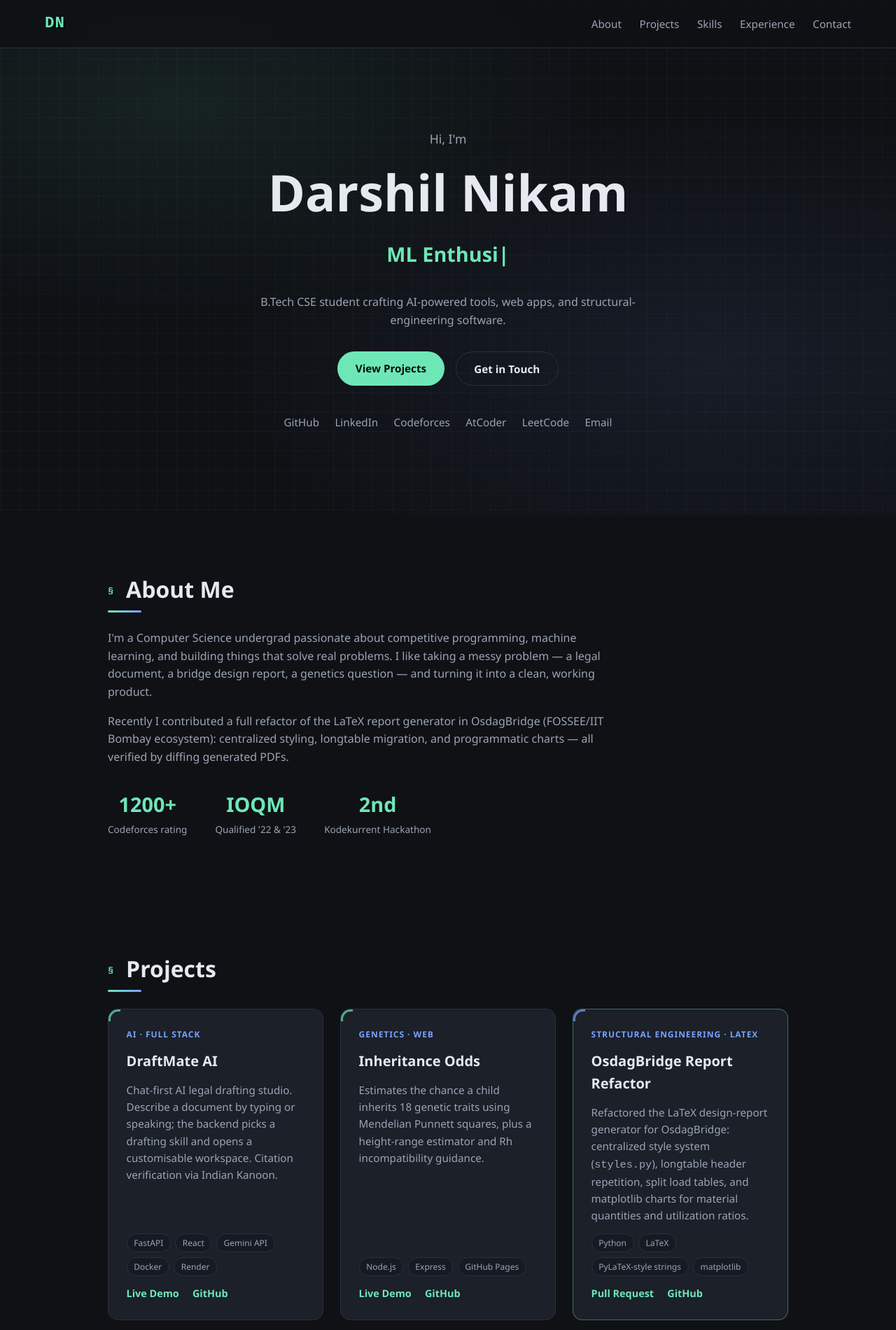
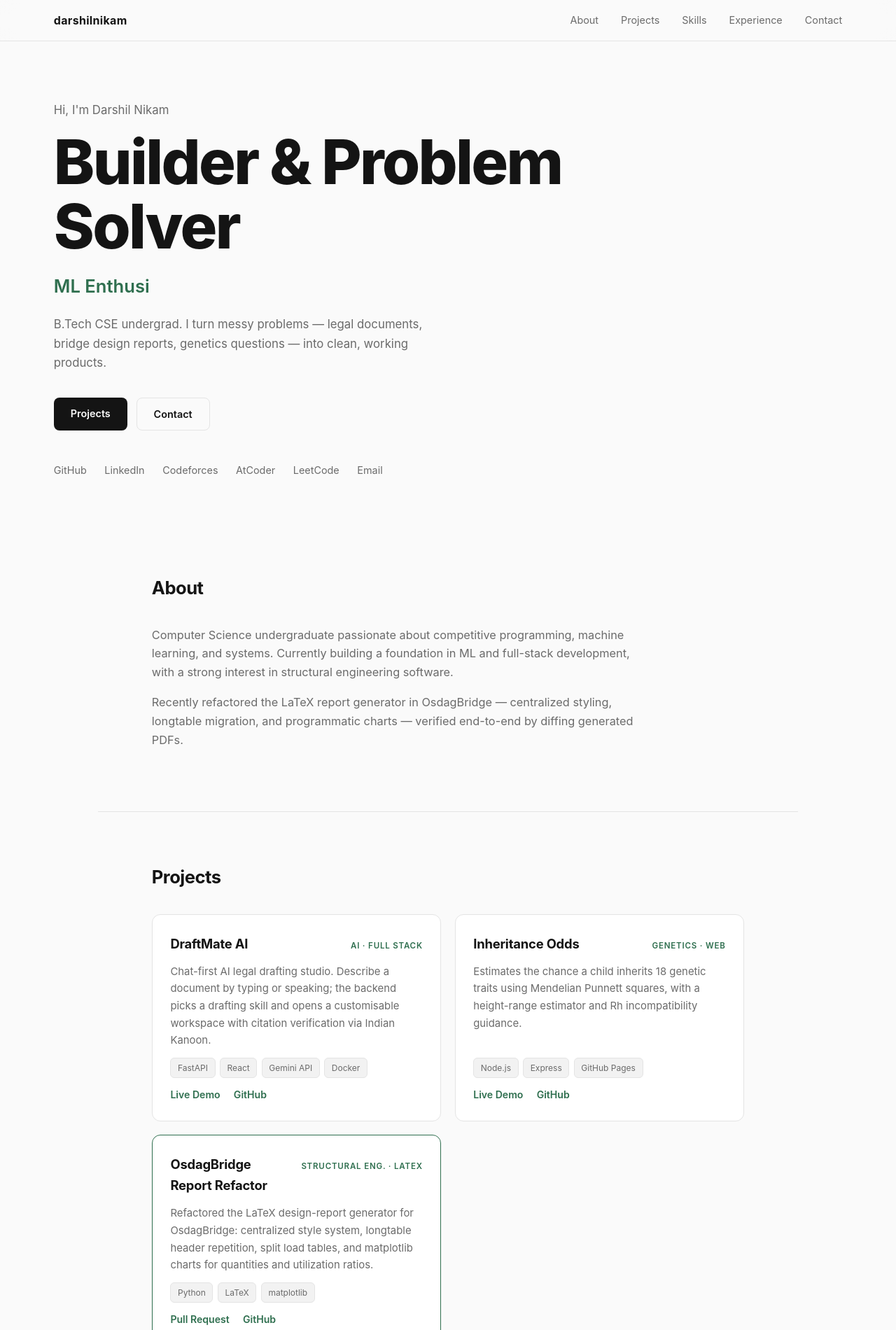
Before and after one commit to darshilnikam01-lgtm/darshilnikam01-lgtm.github.io, a plain HTML site: page index.html in a window 1280 px wide. Shown: the top 1900 px of the page at 70% size. Drawn offline with Linux system fonts and the light colour scheme.

Commit message:
Restyle to minimal kaicsm.dev-like layout; split IOQM/RMO awards

```diff
--- a/index.html
+++ b/index.html
@@ -3,14 +3,14 @@
 <head>
   <meta charset="UTF-8" />
   <meta name="viewport" content="width=device-width, initial-scale=1.0" />
-  <title>Darshil Nikam — Builder & Problem Solver</title>
+  <title>Darshil Nikam</title>
   <meta name="description" content="Darshil Nikam — B.Tech CSE student building AI tools, web apps, and structural engineering software." />
   <link rel="stylesheet" href="style.css" />
 </head>
 <body>
 
   <nav class="nav">
-    <a class="nav__logo" href="#top"><span class="px">DN</span></a>
+    <a class="nav__logo" href="#top">darshilnikam</a>
     <div class="nav__links">
       <a href="#about">About</a>
       <a href="#projects">Projects</a>
@@ -22,18 +22,16 @@
   </nav>
 
   <header class="hero" id="top">
-    <p class="hero__greeting">Hi, I'm</p>
-    <h1 class="hero__name">Darshil Nikam</h1>
-    <h2 class="hero__role">
-      <span id="typed"></span><span class="caret">|</span>
-    </h2>
+    <p class="hero__greeting">Hi, I'm Darshil Nikam</p>
+    <h1 class="hero__name">Builder &amp; Problem Solver</h1>
+    <p class="hero__role" id="typed"></p>
     <p class="hero__sub">
-      B.Tech CSE student crafting AI-powered tools, web apps, and
-      structural-engineering software.
+      B.Tech CSE undergrad. I turn messy problems — legal documents, bridge
+      design reports, genetics questions — into clean, working products.
     </p>
     <div class="hero__cta">
-      <a class="btn btn--primary" href="#projects">View Projects</a>
-      <a class="btn btn--ghost" href="#contact">Get in Touch</a>
+      <a class="btn" href="#projects">Projects</a>
+      <a class="btn btn--ghost" href="#contact">Contact</a>
     </div>
     <div class="hero__socials">
       <a href="https://github.com/darshilnikam01-lgtm" target="_blank" rel="noopener">GitHub</a>
@@ -47,43 +45,38 @@
 
   <main>
     <section class="section" id="about">
-      <h2 class="section__title"><span class="px px--sm">§</span> About Me</h2>
+      <h2 class="section__title">About</h2>
       <div class="about">
         <p>
-          I'm a Computer Science undergrad passionate about competitive
-          programming, machine learning, and building things that solve real
-          problems. I like taking a messy problem — a legal document, a bridge
-          design report, a genetics question — and turning it into a clean,
-          working product.
+          Computer Science undergraduate passionate about competitive
+          programming, machine learning, and systems. Currently building a
+          foundation in ML and full-stack development, with a strong interest
+          in structural engineering software.
         </p>
         <p>
-          Recently I contributed a full refactor of the LaTeX report generator
-          in OsdagBridge (FOSSEE/IIT Bombay ecosystem): centralized styling,
-          longtable migration, and programmatic charts — all verified by
-          diffing generated PDFs.
+          Recently refactored the LaTeX report generator in OsdagBridge —
+          centralized styling, longtable migration, and programmatic charts —
+          verified end-to-end by diffing generated PDFs.
         </p>
-        <div class="stats">
-          <div class="stat"><span class="stat__num">1200+</span><span class="stat__label">Codeforces rating</span></div>
-          <div class="stat"><span class="stat__num">IOQM</span><span class="stat__label">Qualified '22 & '23</span></div>
-          <div class="stat"><span class="stat__num">2nd</span><span class="stat__label">Kodekurrent Hackathon</span></div>
-        </div>
       </div>
     </section>
 
     <section class="section" id="projects">
-      <h2 class="section__title"><span class="px px--sm">§</span> Projects</h2>
+      <h2 class="section__title">Projects</h2>
       <div class="grid">
 
         <article class="card">
-          <div class="card__tag">AI · Full Stack</div>
-          <h3>DraftMate AI</h3>
+          <div class="card__head">
+            <h3>DraftMate AI</h3>
+            <span class="card__tag">AI · Full Stack</span>
+          </div>
           <p>
             Chat-first AI legal drafting studio. Describe a document by typing
             or speaking; the backend picks a drafting skill and opens a
-            customisable workspace. Citation verification via Indian Kanoon.
+            customisable workspace with citation verification via Indian Kanoon.
           </p>
           <ul class="card__stack">
-            <li>FastAPI</li><li>React</li><li>Gemini API</li><li>Docker</li><li>Render</li>
+            <li>FastAPI</li><li>React</li><li>Gemini API</li><li>Docker</li>
           </ul>
           <div class="card__links">
             <a href="#" target="_blank" rel="noopener">Live Demo</a>
@@ -92,11 +85,13 @@
         </article>
 
         <article class="card">
-          <div class="card__tag">Genetics · Web</div>
-          <h3>Inheritance Odds</h3>
+          <div class="card__head">
+            <h3>Inheritance Odds</h3>
+            <span class="card__tag">Genetics · Web</span>
+          </div>
           <p>
             Estimates the chance a child inherits 18 genetic traits using
-            Mendelian Punnett squares, plus a height-range estimator and Rh
+            Mendelian Punnett squares, with a height-range estimator and Rh
             incompatibility guidance.
           </p>
           <ul class="card__stack">
@@ -109,16 +104,17 @@
         </article>
 
         <article class="card card--featured">
-          <div class="card__tag">Structural Engineering · LaTeX</div>
-          <h3>OsdagBridge Report Refactor</h3>
+          <div class="card__head">
+            <h3>OsdagBridge Report Refactor</h3>
+            <span class="card__tag">Structural Eng. · LaTeX</span>
+          </div>
           <p>
             Refactored the LaTeX design-report generator for OsdagBridge:
-            centralized style system (<code>styles.py</code>), longtable header
-            repetition, split load tables, and matplotlib charts for material
-            quantities and utilization ratios.
+            centralized style system, longtable header repetition, split load
+            tables, and matplotlib charts for quantities and utilization ratios.
           </p>
           <ul class="card__stack">
-            <li>Python</li><li>LaTeX</li><li>PyLaTeX-style strings</li><li>matplotlib</li>
+            <li>Python</li><li>LaTeX</li><li>matplotlib</li>
           </ul>
           <div class="card__links">
             <a href="https://github.com/darshilnikam01-lgtm/OsdagBridge/pull/1" target="_blank" rel="noopener">Pull Request</a>
@@ -130,40 +126,40 @@
     </section>
 
     <section class="section" id="skills">
-      <h2 class="section__title"><span class="px px--sm">§</span> Skills</h2>
+      <h2 class="section__title">Skills</h2>
       <div class="skills">
         <div class="skill-group">
-          <h3>Languages</h3>
+          <h3>Programming</h3>
           <div class="chips">
             <span>Python</span><span>C++</span><span>C</span><span>JavaScript</span><span>MATLAB</span>
           </div>
         </div>
         <div class="skill-group">
-          <h3>Web</h3>
+          <h3>Web Development</h3>
           <div class="chips">
-            <span>React</span><span>FastAPI</span><span>Node.js</span><span>Django</span><span>Tailwind</span>
+            <span>React</span><span>FastAPI</span><span>Django</span><span>Node.js</span><span>Tailwind</span>
           </div>
         </div>
         <div class="skill-group">
-          <h3>ML & Data</h3>
+          <h3>Machine Learning</h3>
           <div class="chips">
             <span>NumPy</span><span>Pandas</span><span>Matplotlib</span><span>scikit-learn</span>
           </div>
         </div>
         <div class="skill-group">
-          <h3>Tools</h3>
+          <h3>Tools &amp; Platforms</h3>
           <div class="chips">
-            <span>Git</span><span>Docker</span><span>Render</span><span>LaTeX</span><span>VS Code</span>
+            <span>Git</span><span>Docker</span><span>Render</span><span>LaTeX</span><span>GitHub Pages</span>
           </div>
         </div>
       </div>
     </section>
 
     <section class="section" id="experience">
-      <h2 class="section__title">Experience & Awards</h2>
+      <h2 class="section__title">Experience &amp; Awards</h2>
       <ul class="timeline">
         <li>
-          <span class="timeline__date">Oct 2026</span>
+          <span class="timeline__date">2026</span>
           <div>
             <strong>Kodekurrent Season 2.0 Hackathon</strong> — 2nd runner-up (team of 4), built DraftMate AI.
           </div>
@@ -171,26 +167,32 @@
         <li>
           <span class="timeline__date">2024</span>
           <div>
-            <strong>IOQM + RMO Awardee</strong> — qualified for both math olympiads; NSEP/NSEA MAS; VVM State Camp '19.
+            <strong>RMO</strong> — qualified, Maharashtra region.
+          </div>
+        </li>
+        <li>
+          <span class="timeline__date">2022 – 2023</span>
+          <div>
+            <strong>IOQM</strong> — qualified both years. NSEP &amp; NSEA Minimum Admissible Score.
           </div>
         </li>
         <li>
           <span class="timeline__date">2019</span>
           <div>
-            <strong>VVM State Camp</strong> — one of 20 students selected statewide.
+            <strong>VVM State Math Camp</strong> — one of 20 students selected statewide.
           </div>
         </li>
         <li>
           <span class="timeline__date">Ongoing</span>
           <div>
-            <strong>Chess.com</strong> — rated 1564. <strong>Nobel Science Foundation</strong> scholarship awardee.
+            <strong>Chess.com</strong> — rated 1564. <strong>Nobel Science Foundation</strong> scholarship awardee. NCC B Certificate.
           </div>
         </li>
       </ul>
     </section>
 
     <section class="section" id="collaborations">
-      <h2 class="section__title"><span class="px px--sm">§</span> Collaborations</h2>
+      <h2 class="section__title">Collaborations</h2>
       <div class="collab">
         <p>
           Open to collaborations on open-source projects, hackathons, and
@@ -198,17 +200,15 @@
           <strong>OsdagBridge</strong> report generator (FOSSEE / IIT Bombay
           ecosystem).
         </p>
-        <a class="btn btn--primary" href="mailto:darshilnikam06@gmail.com?subject=Collaboration">Say hello</a>
+        <a class="btn" href="mailto:darshilnikam06@gmail.com?subject=Collaboration">Say hello</a>
       </div>
     </section>
 
     <section class="section section--contact" id="contact">
-      <h2 class="section__title"><span class="px px--sm">§</span> Contact</h2>
-      <p class="contact__text">
-        Best way to reach me is email — I reply fast.
-      </p>
+      <h2 class="section__title">Contact</h2>
+      <p class="contact__text">Best way to reach me is email — I reply fast.</p>
       <a class="contact__email" href="mailto:darshilnikam06@gmail.com">darshilnikam06@gmail.com</a>
-      <div class="hero__socials contact__socials">
+      <div class="hero__socials">
         <a href="https://github.com/darshilnikam01-lgtm" target="_blank" rel="noopener">GitHub</a>
         <a href="https://www.linkedin.com/in/darshil-nikam-b2b08432b/" target="_blank" rel="noopener">LinkedIn</a>
         <a href="https://codeforces.com/profile/BinaryNull" target="_blank" rel="noopener">Codeforces</a>
--- a/style.css
+++ b/style.css
@@ -1,16 +1,27 @@
 :root {
-  --bg: #0f1115;
-  --bg-soft: #161a22;
-  --card: #1b2029;
-  --border: #2a3140;
-  --text: #e6e9ef;
-  --muted: #9aa4b5;
-  --accent: #6ee7b7;
-  --accent-2: #7aa2ff;
-  --radius: 14px;
+  --bg: #fafafa;
+  --bg-soft: #f2f2f2;
+  --card: #ffffff;
+  --border: #e4e4e4;
+  --text: #141414;
+  --muted: #6b6b6b;
+  --accent: #2f6f4f;
+  --accent-soft: #e7f2ec;
+  --radius: 12px;
 }
 
-@import url('https://fonts.googleapis.com/css2?family=Press+Start+2P&display=swap');
+@media (prefers-color-scheme: dark) {
+  :root {
+    --bg: #111;
+    --bg-soft: #181818;
+    --card: #1a1a1a;
+    --border: #2a2a2a;
+    --text: #ededed;
+    --muted: #9a9a9a;
+    --accent: #6ee7b7;
+    --accent-soft: #16332a;
+  }
+}
 
 * { margin: 0; padding: 0; box-sizing: border-box; }
 
@@ -19,27 +30,28 @@ html { scroll-behavior: smooth; }
 body {
   background: var(--bg);
   color: var(--text);
-  font-family: "Segoe UI", system-ui, -apple-system, sans-serif;
-  line-height: 1.6;
+  font-family: "Inter", "Segoe UI", system-ui, -apple-system, sans-serif;
+  line-height: 1.65;
+  -webkit-font-smoothing: antialiased;
 }
 
 /* ---------- Nav ---------- */
 .nav {
   position: fixed; inset: 0 0 auto 0;
   display: flex; align-items: center; justify-content: space-between;
-  padding: 1rem 5vw;
-  background: rgba(15,17,21,.8);
-  backdrop-filter: blur(10px);
+  padding: 1rem 6vw;
+  background: color-mix(in srgb, var(--bg) 85%, transparent);
+  backdrop-filter: blur(12px);
   border-bottom: 1px solid var(--border);
   z-index: 10;
 }
 .nav__logo {
-  font-weight: 800; font-size: 1.2rem; color: var(--accent);
-  text-decoration: none; letter-spacing: .05em;
+  font-weight: 700; font-size: 1rem; letter-spacing: .02em;
+  color: var(--text); text-decoration: none;
 }
-.nav__links { display: flex; gap: 1.6rem; }
+.nav__links { display: flex; gap: 2rem; }
 .nav__links a {
-  color: var(--muted); text-decoration: none; font-size: .95rem;
+  color: var(--muted); text-decoration: none; font-size: .9rem;
   transition: color .2s;
 }
 .nav__links a:hover { color: var(--text); }
@@ -50,156 +62,135 @@ body {
 
 /* ---------- Hero ---------- */
 .hero {
-  min-height: 92vh;
+  min-height: 88vh;
   display: flex; flex-direction: column; justify-content: center;
-  align-items: center; text-align: center;
-  padding: 8rem 5vw 4rem;
-  background:
-    radial-gradient(600px 300px at 20% 20%, rgba(110,231,183,.08), transparent),
-    radial-gradient(700px 350px at 80% 70%, rgba(122,162,255,.08), transparent),
-    linear-gradient(rgba(110,231,183,.04) 1px, transparent 1px),
-    linear-gradient(90deg, rgba(110,231,183,.04) 1px, transparent 1px);
-  background-size: auto, auto, 28px 28px, 28px 28px;
+  padding: 9rem 6vw 4rem;
+  max-width: 900px;
 }
-.hero__greeting { color: var(--muted); font-size: 1.1rem; }
+.hero__greeting { color: var(--muted); font-size: 1.05rem; margin-bottom: .8rem; }
 .hero__name {
-  font-size: clamp(2.6rem, 7vw, 4.5rem); font-weight: 800;
-  margin: .3rem 0 .5rem;
+  font-size: clamp(2.8rem, 8vw, 5.5rem);
+  font-weight: 800; letter-spacing: -0.03em; line-height: 1.05;
+  margin-bottom: 1.2rem;
 }
-.hero__role { font-size: clamp(1.2rem, 3vw, 1.8rem); color: var(--accent); min-height: 2.2em; }
-.caret { animation: blink 1s step-end infinite; }
-@keyframes blink { 50% { opacity: 0; } }
-.hero__sub { max-width: 560px; color: var(--muted); margin: 1rem 0 2rem; }
-.hero__cta { display: flex; gap: 1rem; flex-wrap: wrap; justify-content: center; }
-.hero__socials { margin-top: 2.5rem; display: flex; gap: 1.4rem; }
+.hero__role {
+  font-size: clamp(1.15rem, 3vw, 1.6rem);
+  color: var(--accent); min-height: 1.6em; font-weight: 600;
+}
+.hero__sub { max-width: 540px; color: var(--muted); margin: 1.2rem 0 2.2rem; font-size: 1.05rem; }
+.hero__cta { display: flex; gap: .8rem; flex-wrap: wrap; }
+.hero__socials { margin-top: 2.8rem; display: flex; gap: 1.6rem; flex-wrap: wrap; }
 .hero__socials a {
-  color: var(--muted); text-decoration: none; font-size: .95rem;
-  border-bottom: 1px solid transparent; transition: .2s;
+  color: var(--muted); text-decoration: none; font-size: .9rem;
+  transition: color .2s;
 }
-.hero__socials a:hover { color: var(--accent); border-color: var(--accent); }
+.hero__socials a:hover { color: var(--accent); }
 
 /* ---------- Buttons ---------- */
 .btn {
-  padding: .7rem 1.6rem; border-radius: 999px;
-  text-decoration: none; font-weight: 600; font-size: .95rem;
-  transition: transform .15s, box-shadow .2s;
+  padding: .65rem 1.5rem; border-radius: 8px;
+  text-decoration: none; font-weight: 600; font-size: .9rem;
+  background: var(--text); color: var(--bg);
+  transition: opacity .2s, transform .15s;
 }
-.btn--primary { background: var(--accent); color: #0b0f0d; }
-.btn--primary:hover { transform: translateY(-2px); box-shadow: 0 8px 24px rgba(110,231,183,.25); }
-.btn--ghost { border: 1px solid var(--border); color: var(--text); }
-.btn--ghost:hover { border-color: var(--accent); color: var(--accent); }
+.btn:hover { opacity: .85; transform: translateY(-1px); }
+.btn--ghost { background: transparent; color: var(--text); border: 1px solid var(--border); }
+.btn--ghost:hover { border-color: var(--text); opacity: 1; }
 
 /* ---------- Sections ---------- */
-.section { padding: 5rem 5vw; max-width: 1100px; margin: 0 auto; }
+.section {
+  padding: 4.5rem 6vw; max-width: 1000px; margin: 0 auto;
+  border-top: 1px solid var(--border);
+}
+.section:first-of-type { border-top: none; }
 .section__title {
-  font-size: 2rem; margin-bottom: 2rem; position: relative; display: inline-block;
-}
-.section__title::after {
-  content: ""; position: absolute; left: 0; bottom: -8px;
-  width: 48px; height: 3px; border-radius: 2px;
-  background: linear-gradient(90deg, var(--accent), var(--accent-2));
+  font-size: 1.6rem; font-weight: 700; letter-spacing: -0.02em;
+  margin-bottom: 2rem;
 }
 
 /* ---------- About ---------- */
-.about p { color: var(--muted); max-width: 720px; margin-bottom: 1rem; }
-.stats { display: flex; gap: 2.5rem; margin-top: 2rem; flex-wrap: wrap; }
-.stat { text-align: center; }
-.stat__num { display: block; font-size: 1.8rem; font-weight: 800; color: var(--accent); }
-.stat__label { font-size: .85rem; color: var(--muted); }
+.about p { color: var(--muted); max-width: 700px; margin-bottom: 1rem; font-size: 1.02rem; }
 
 /* ---------- Project cards ---------- */
-.grid { display: grid; grid-template-columns: repeat(auto-fit, minmax(300px, 1fr)); gap: 1.5rem; }
+.grid { display: grid; grid-template-columns: repeat(auto-fit, minmax(300px, 1fr)); gap: 1.2rem; }
 .card {
   background: var(--card); border: 1px solid var(--border);
   border-radius: var(--radius); padding: 1.6rem;
   display: flex; flex-direction: column; gap: .8rem;
-  transition: transform .2s, border-color .2s;
+  transition: border-color .2s, transform .2s;
 }
-.card:hover { transform: translateY(-4px); border-color: var(--accent); }
-.card--featured { border-color: rgba(110,231,183,.4); }
+.card:hover { border-color: var(--accent); transform: translateY(-3px); }
+.card--featured { border-color: var(--accent); }
+.card__head { display: flex; justify-content: space-between; align-items: baseline; gap: .8rem; }
+.card__head h3 { font-size: 1.15rem; font-weight: 700; letter-spacing: -0.01em; }
 .card__tag {
-  font-size: .75rem; text-transform: uppercase; letter-spacing: .08em;
-  color: var(--accent-2); font-weight: 600;
+  font-size: .72rem; text-transform: uppercase; letter-spacing: .07em;
+  color: var(--accent); font-weight: 600; white-space: nowrap;
 }
-.card h3 { font-size: 1.25rem; }
-.card p { color: var(--muted); font-size: .95rem; flex: 1; }
+.card p { color: var(--muted); font-size: .93rem; flex: 1; }
 .card__stack { display: flex; flex-wrap: wrap; gap: .4rem; list-style: none; }
 .card__stack li {
-  font-size: .75rem; padding: .2rem .6rem; border-radius: 999px;
+  font-size: .75rem; padding: .2rem .6rem; border-radius: 6px;
   background: var(--bg-soft); border: 1px solid var(--border); color: var(--muted);
 }
 .card__links { display: flex; gap: 1.2rem; }
-.card__links a { color: var(--accent); text-decoration: none; font-weight: 600; font-size: .9rem; }
+.card__links a { color: var(--accent); text-decoration: none; font-weight: 600; font-size: .88rem; }
 .card__links a:hover { text-decoration: underline; }
 
 /* ---------- Skills ---------- */
-.skills { display: grid; grid-template-columns: repeat(auto-fit, minmax(220px, 1fr)); gap: 1.5rem; }
-.skill-group h3 { font-size: 1rem; margin-bottom: .7rem; color: var(--accent); }
+.skills { display: grid; grid-template-columns: repeat(auto-fit, minmax(240px, 1fr)); gap: 1.2rem; }
+.skill-group {
+  background: var(--card); border: 1px solid var(--border);
+  border-radius: var(--radius); padding: 1.3rem 1.4rem;
+}
+.skill-group h3 {
+  font-size: .8rem; text-transform: uppercase; letter-spacing: .08em;
+  color: var(--accent); margin-bottom: .9rem; font-weight: 700;
+}
 .chips { display: flex; flex-wrap: wrap; gap: .45rem; }
 .chips span {
-  font-size: .85rem; padding: .3rem .8rem; border-radius: 8px;
+  font-size: .85rem; padding: .3rem .75rem; border-radius: 8px;
   background: var(--bg-soft); border: 1px solid var(--border);
 }
 
 /* ---------- Timeline ---------- */
-.timeline { list-style: none; display: flex; flex-direction: column; gap: 1.4rem; }
+.timeline { list-style: none; display: flex; flex-direction: column; }
 .timeline li {
-  display: grid; grid-template-columns: 110px 1fr; gap: 1rem;
-  padding: 1rem 1.2rem; background: var(--bg-soft);
-  border: 1px solid var(--border); border-radius: var(--radius);
+  display: grid; grid-template-columns: 120px 1fr; gap: 1.2rem;
+  padding: 1.1rem 0; border-bottom: 1px solid var(--border);
 }
-.timeline__date { color: var(--accent); font-weight: 600; font-size: .9rem; }
-.timeline strong { color: var(--text); }
-.timeline div { color: var(--muted); }
+.timeline li:last-child { border-bottom: none; }
+.timeline__date { color: var(--accent); font-weight: 600; font-size: .88rem; padding-top: .15rem; }
+.timeline strong { font-weight: 650; }
+.timeline div { color: var(--muted); font-size: .95rem; }
 
-/* ---------- Contact ---------- */
-.section--contact { text-align: center; }
-.contact__text { color: var(--muted); margin-bottom: 1.2rem; }
+/* ---------- Collaborations / Contact ---------- */
+.collab p { color: var(--muted); max-width: 640px; margin-bottom: 1.5rem; }
+.section--contact { text-align: left; }
+.contact__text { color: var(--muted); margin-bottom: 1rem; }
 .contact__email {
-  display: inline-block; font-size: 1.4rem; font-weight: 700;
-  color: var(--accent); text-decoration: none; margin-bottom: 1.5rem;
+  display: inline-block; font-size: 1.5rem; font-weight: 750;
+  letter-spacing: -0.02em; color: var(--text); text-decoration: none;
 }
-.contact__email:hover { text-decoration: underline; }
-.contact__socials { justify-content: center; margin-top: 0; }
+.contact__email:hover { color: var(--accent); }
 
 /* ---------- Footer ---------- */
 .footer {
   border-top: 1px solid var(--border);
-  padding: 1.5rem 5vw; text-align: center;
-  color: var(--muted); font-size: .85rem;
+  padding: 1.5rem 6vw; color: var(--muted); font-size: .82rem;
 }
 
 /* ---------- Responsive ---------- */
 @media (max-width: 700px) {
   .nav__links {
     position: fixed; top: 60px; right: 0; left: 0;
-    flex-direction: column; background: var(--bg-soft);
-    padding: 1rem 5vw; border-bottom: 1px solid var(--border);
+    flex-direction: column; gap: 0;
+    background: var(--bg); padding: .5rem 6vw 1rem;
+    border-bottom: 1px solid var(--border);
     display: none;
   }
   .nav__links.open { display: flex; }
+  .nav__links a { padding: .7rem 0; }
   .nav__toggle { display: block; }
   .timeline li { grid-template-columns: 1fr; gap: .3rem; }
 }
-
-/* ---------- Pixel accents (subtle minecraft vibe) ---------- */
-.px {
-  font-family: "Press Start 2P", monospace;
-  font-size: 1.4rem;
-  color: var(--accent);
-  text-shadow: 3px 3px 0 rgba(0,0,0,.35);
-}
-.px--sm { font-size: .85rem; margin-right: .6rem; vertical-align: middle; }
-
-/* blocky corner accents on cards — like crafted blocks */
-.card { position: relative; }
-.card::before {
-  content: ""; position: absolute; top: 0; left: 0;
-  width: 14px; height: 14px;
-  border-top: 3px solid var(--accent); border-left: 3px solid var(--accent);
-  border-radius: var(--radius) 0 0 0;
-  opacity: .7;
-}
-.card--featured::before {
-  border-top-color: var(--accent-2); border-left-color: var(--accent-2);
-}
```
